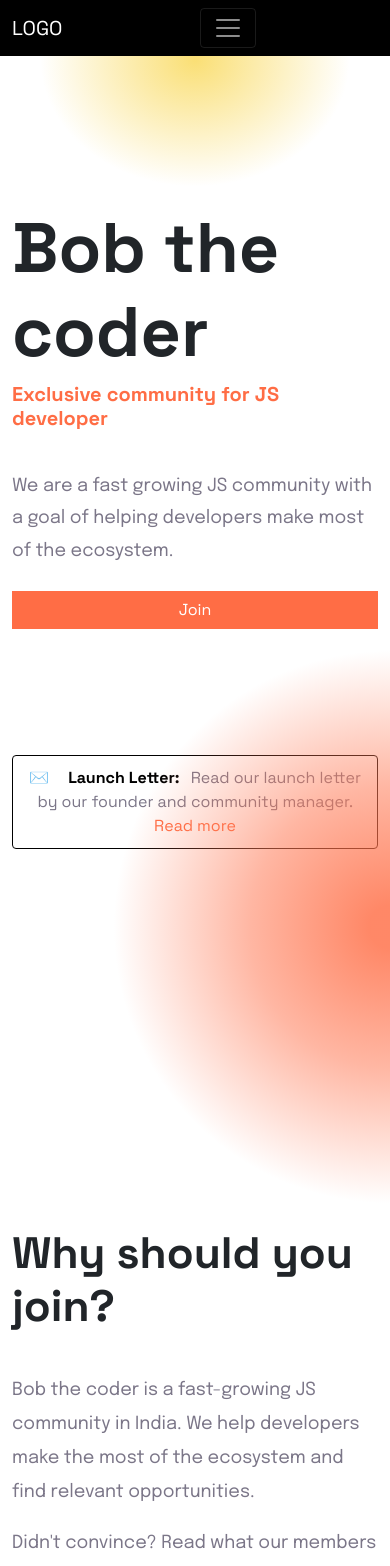
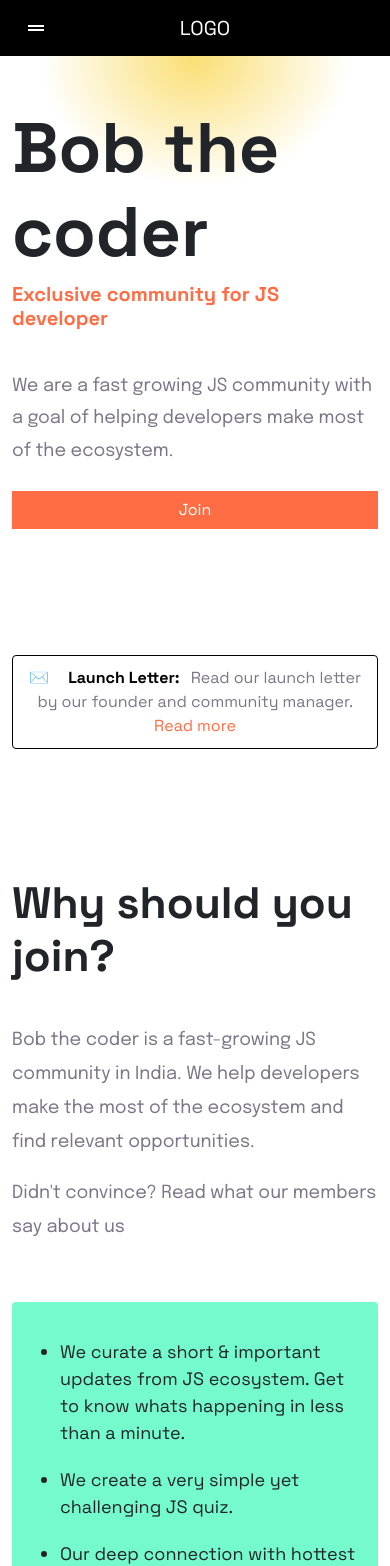
Before and after one commit to bob-the-coder-community/next-www, a Next.js app: page / in a window 390 px wide. Shown: the top 1566 px of the page. Built offline with nearby package versions, Linux system fonts and the light colour scheme.

Commit message:
landing page responsive

```diff
--- a/components/shared/Footer.tsx
+++ b/components/shared/Footer.tsx
@@ -8,7 +8,7 @@ class FooterComponent extends React.PureComponent<Props> {
             <footer>
                 <section className="top-section">
                     <div className="container">
-                        <div className="d-flex flex-row">
+                        <div className="d-flex flex-md-row flex-column">
                             <img src="/images/news-letter.png" alt="News Letter" />
                             <div className="subscribe-newsletter">
                                 <h3 className="title">Subscribe to our newsletter</h3>
@@ -23,11 +23,11 @@ class FooterComponent extends React.PureComponent<Props> {
                 </section>
                 <div className="bottom-section">
                     <div className="container">
-                        <div className="d-flex">
-                            <img src="https://via.placeholder.com/200" alt="Logo" />
+                        <div className="d-flex flex-md-row flex-column">
+                            <img src="https://via.placeholder.com/200" alt="Logo" className="footer-logo" />
                             <div className="helpful-links flex-grow-1">
-                                <div className="d-flex">
-                                    <div className="__section">
+                                <div className="d-flex flex-md-row flex-column">
+                                    <div className="__section flex-grow-1">
                                         <h4 className="title">Links</h4>
                                         <ul>
                                             <li>
@@ -44,7 +44,7 @@ class FooterComponent extends React.PureComponent<Props> {
                                             </li>
                                         </ul>
                                     </div>
-                                    <div className="__section">
+                                    <div className="__section flex-grow-1">
                                         <h4 className="title">Community</h4>
                                         <ul>
                                             <li>
--- a/components/shared/Navbar.tsx
+++ b/components/shared/Navbar.tsx
@@ -10,12 +10,12 @@ class NavbarComponent extends React.PureComponent<{}> {
 
     render(): JSX.Element {
         return (
-            <nav className="navbar navbar-expand-lg navbar-dark bg-dark">
+            <nav className="navbar navbar-expand-md navbar-dark bg-dark">
                 <div className="container">
+                    <button className="navbar-toggler" type="button">
+                        <img src="/images/icons/menu.svg" alt="Menu Toggle" />
+                    </button>
                     <a className="navbar-brand">LOGO</a>
-                    <button className="navbar-toggler" type="button">
-                        <span className="navbar-toggler-icon"></span>
-                    </button>
                     <div className="d-flex">
                         <div className="collapse navbar-collapse" id="navbarNavAltMarkup">
                             <div className="navbar-nav">
--- a/styles/footer.scss
+++ b/styles/footer.scss
@@ -124,3 +124,30 @@ footer {
         }
     }
 }
+
+@media only screen and (max-width: 767px) {
+    .footer-logo {
+        display: block;
+        margin: 0 auto;
+    }
+
+    .helpful-links {
+        margin-left: 0px!important;
+        text-align: center;
+    }
+
+    .copyright {
+        text-align: center!important;
+    }
+
+    .__section {
+        width: 100%;
+        margin-top: 30px;
+
+        a {
+            &::before {
+                content: ""!important;
+            }
+        }
+    }
+}
--- a/styles/globals.scss
+++ b/styles/globals.scss
@@ -10,7 +10,7 @@ html, body {
 }
 
 /** Button */
-.btn {
+.btn, .navbar-toggler {
   	border-radius: 0 !important;
 	outline: none !important;
 	transition-delay: .3s;
@@ -40,6 +40,14 @@ html, body {
 	font-size: 15px;
 }
 
+/** Toggle */
+.navbar-toggler {
+	border-radius: none;
+	border: none;
+	margin-right: 0;
+	padding-right: 0;
+}
+
 /** Pages */
 @import "./pages/index";
 @import "./pages/launch-letter";
--- a/styles/pages/index.scss
+++ b/styles/pages/index.scss
@@ -303,4 +303,29 @@
 			}
 		}
 	}
+
+	@media only screen and (max-width: 767px) {
+		.hero-lhc {
+			margin-top: -100px;
+		}
+
+		.right-background {
+			display: none;
+		}
+
+		.teal-card, .yellow-card, .orange-card {
+			margin: 10px 0!important;
+			transform: rotate(0deg)!important;
+		}
+
+		.custom-message {
+			display: none;
+		}
+
+		.highlight {
+			width: 0;
+			height: 0;
+			display: none !important;
+		}
+	}
 }
```
Also changed, not shown: public/images/icons/menu.svg (added).
